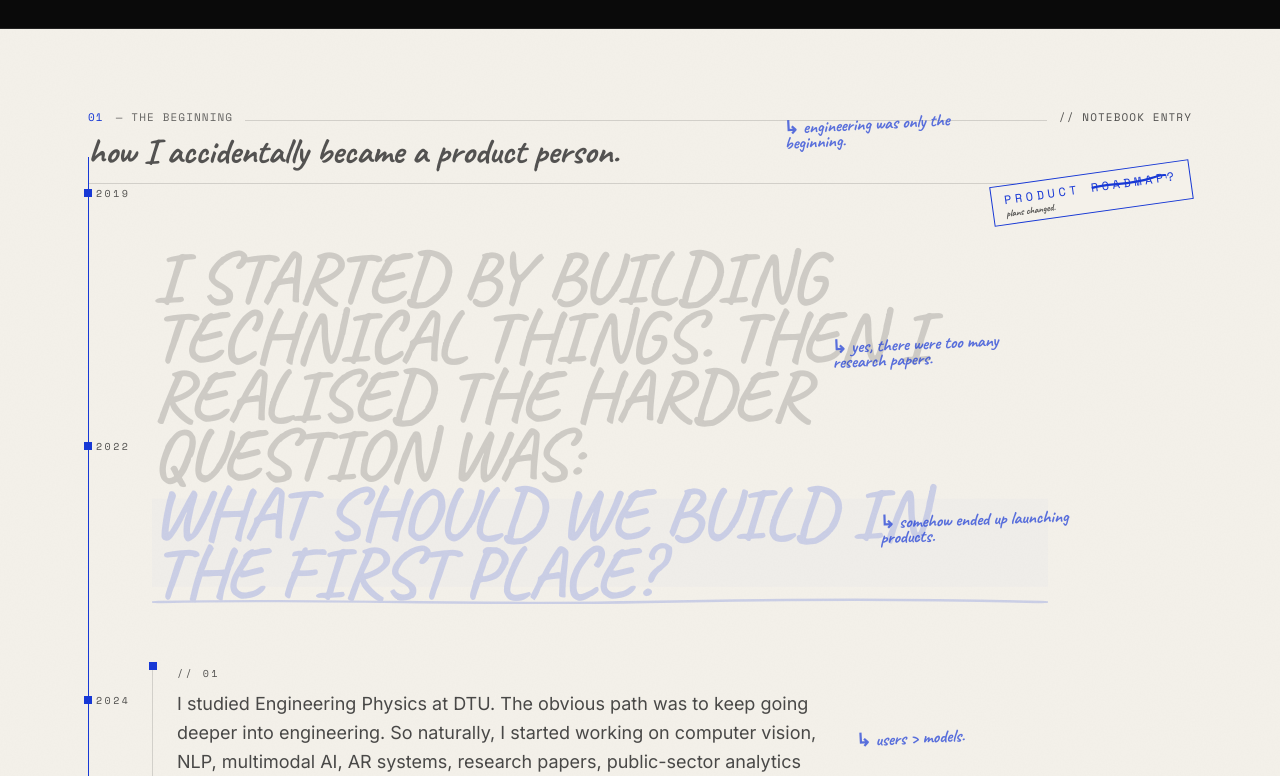
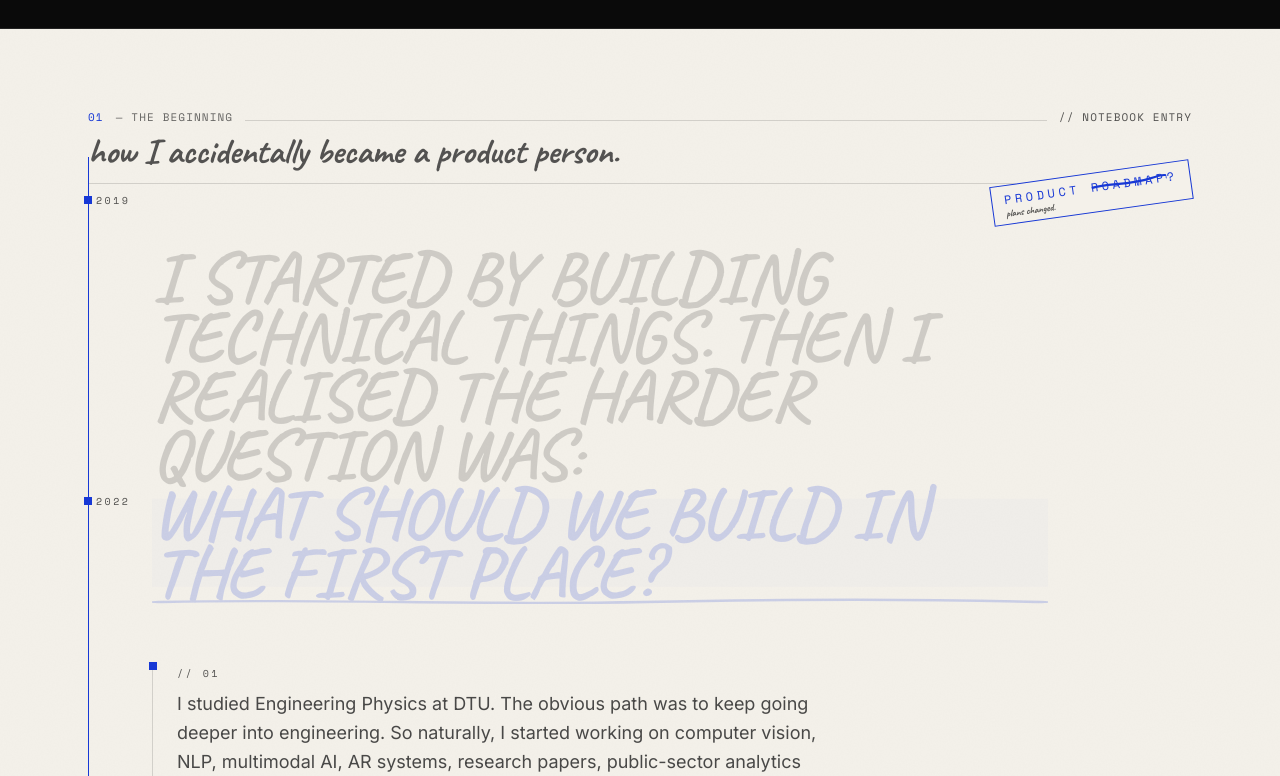
Before and after one commit to onalunchbreak/pankaj-gupta-portfolio, a Next.js app: page / in a window 1280 px wide. Shown: the part 1644-2420 px from the top of the page. Built offline with nearby package versions, Linux system fonts and the light colour scheme.

Commit message:
chore(origin): colocate handwritten annotations under their corresponding paragraphs

```diff
--- a/src/components/sections/origin.tsx
+++ b/src/components/sections/origin.tsx
@@ -278,8 +278,17 @@ export default function Origin() {
           </h2>
 
           {/* ---- Supporting paragraphs ---- */}
-          <div className="relative max-w-2xl space-y-10 mt-10 sm:mt-12 lg:mt-16">
-            {ORIGIN.paragraphs.map((para, i) => (
+          <div className="relative max-w-2xl space-y-12 mt-10 sm:mt-12 lg:mt-16">
+            {ORIGIN.paragraphs.map((para, i) => {
+              // Group annotations by corresponding paragraph index
+              const groupAnnotations =
+                i === 0
+                  ? [ORIGIN.annotations[0], ORIGIN.annotations[1]]
+                  : i === 1
+                  ? [ORIGIN.annotations[2]]
+                  : [ORIGIN.annotations[3], ORIGIN.annotations[4]];
+
+              return (
                 <Reveal key={i} delay={i * 0.08}>
                   <div className="relative border-l border-[#1a1a1a]/15 pl-6">
                     {/* blue dot on the left border */}
@@ -292,54 +301,32 @@ export default function Origin() {
                       {`// 0${i + 1}`}
                     </span>
 
-
-
                     <p className="font-sans text-base leading-relaxed text-[#2a2a2a]/85 sm:text-lg">
                       {para}
                     </p>
-                </div>
-              </Reveal>
-            ))}
-          </div>
 
-          {/* ---- Scattered handwritten annotations (5) ---- */}
-          <div
-            aria-hidden
-            className="pointer-events-none absolute inset-0 hidden lg:block"
-          >
-            {ORIGIN.annotations.map((note, i) => {
-              const pos = ANNOTATION_POSITIONS[i];
-              if (!pos) return null;
+                    {/* Respective handwritten annotations rendered directly below this paragraph */}
+                    <div className="mt-4 flex flex-col items-start gap-3">
+                      {groupAnnotations.map((note, ni) => {
+                        if (!note) return null;
                         return (
                           <motion.span
-                  key={i}
-                  className={`hand-display absolute max-w-[200px] text-lg text-[#1738D5]/70 ${pos.mobileHidden ? "xl:block" : ""}`}
-                  style={{ top: pos.top, left: pos.left, rotate: pos.rotate }}
-                  initial={{ opacity: 0, y: 14 }}
+                            key={ni}
+                            className="hand-display inline-block -rotate-[0.5deg] text-lg text-[#1738D5]/75 sm:text-xl"
+                            initial={{ opacity: 0, y: 8 }}
                             whileInView={{ opacity: 1, y: 0 }}
-                  viewport={{ once: true, margin: "-15% 0px" }}
-                  transition={{ duration: 0.7, delay: 0.2 + i * 0.1, ease: EASE }}
+                            viewport={{ once: true }}
+                            transition={{ duration: 0.5, delay: ni * 0.1 }}
                           >
                             ↳ {note}
                           </motion.span>
                         );
                       })}
                     </div>
-
-          {/* Mobile annotations — stacked (visible on small screens) */}
-          <div className="mt-12 space-y-4 lg:hidden">
-            {ORIGIN.annotations.map((note, i) => (
-              <motion.p
-                key={i}
-                className="hand-display -rotate-[1deg] text-lg text-[#1738D5]/75"
-                initial={{ opacity: 0, y: 10 }}
-                whileInView={{ opacity: 1, y: 0 }}
-                viewport={{ once: true, margin: "-10% 0px" }}
-                transition={{ duration: 0.6, delay: i * 0.05, ease: EASE }}
-              >
-                ↳ {note}
-              </motion.p>
-            ))}
+                  </div>
+                </Reveal>
+              );
+            })}
           </div>
 
         </div>
```
Lines whose indentation alone changed are shown as unchanged.
